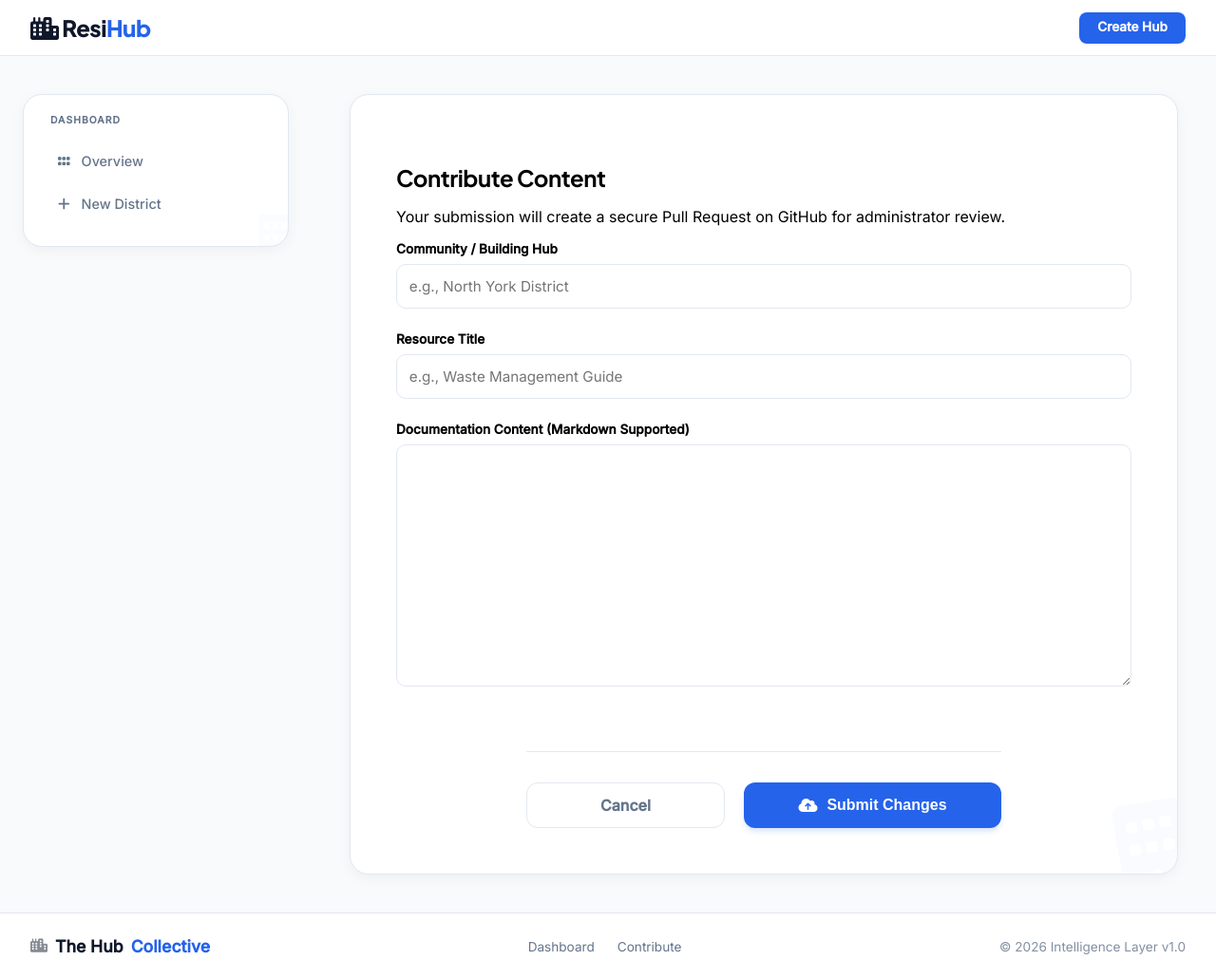
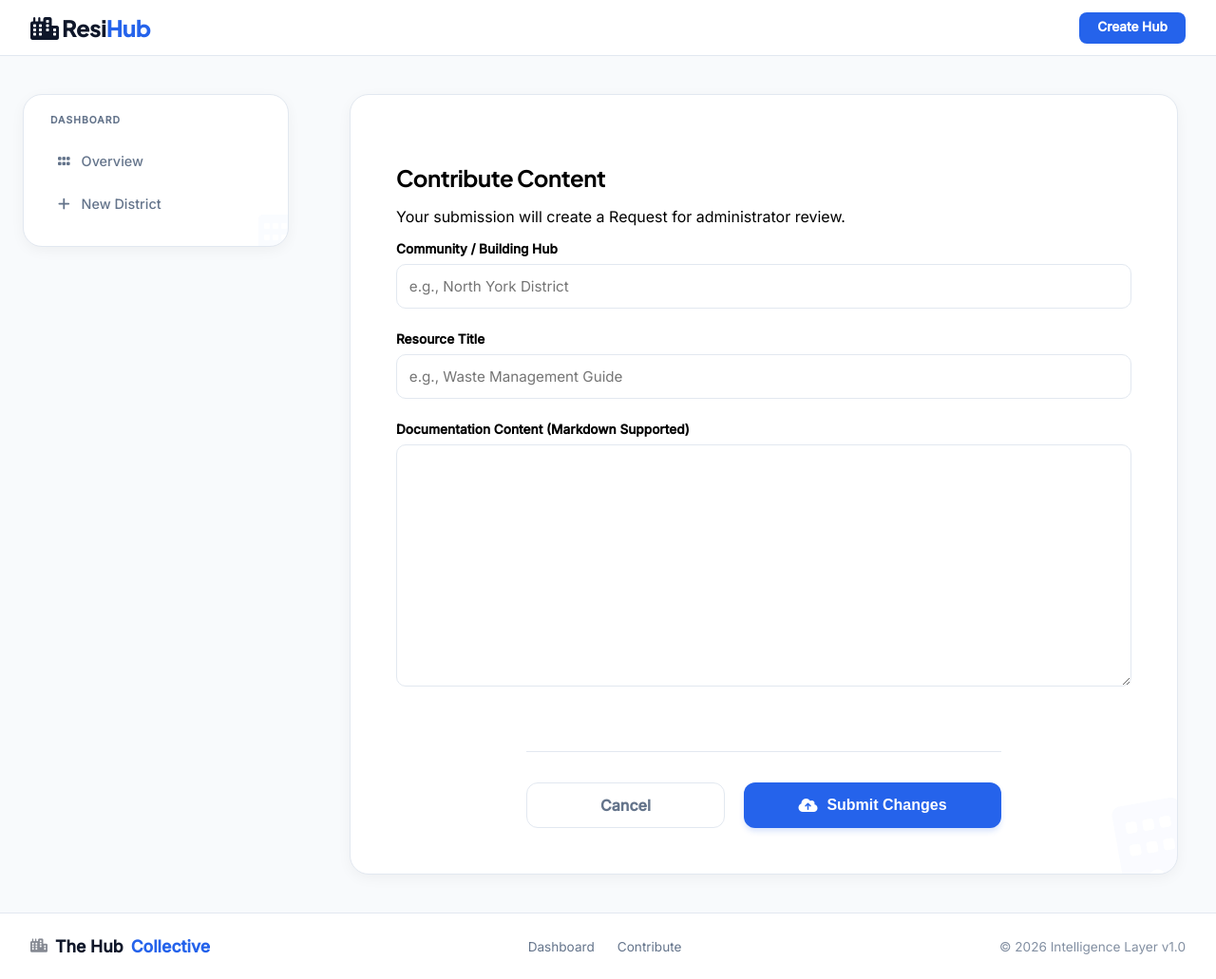
Before and after one commit to dekumar2-lab/lab-community, a Jekyll site: the page built from submit.html, in a window 1280 px wide and 1031 px high. Shown: the whole window at 95% size. Built offline with Jekyll 4.4.1, drawn with Linux system fonts in a browser that asks for light colours; some of the changed lines change nothing that is shown.

```diff
--- a/submit.html
+++ b/submit.html
@@ -6,7 +6,7 @@
 <div class="submission-container">
     <div class="form-header">
         <h1 id="formTitle">Contribute Content</h1>
-        <p>Your submission will create a secure Pull Request on GitHub for administrator review.</p>
+        <p>Your submission will create a Request for administrator review.</p>
     </div>
 
     <form id="submissionForm" class="professional-form">
@@ -87,14 +87,31 @@
                 body: new FormData(e.target)
             });
 
-            if (response.ok) {
-                alert("Success! Changes staged for review.");
-                window.location.href = "{{ site.baseurl }}/";
+           if (response.ok) {
+                // Professional Success State
+                btn.style.background = "#22c55e"; // Success Green
+                btn.innerHTML = '<i class="fa-solid fa-check"></i> Changes Staged!';
+
+                // Optional: add a temporary message above the button
+                const successMsg = document.createElement('p');
+                successMsg.style.color = "#22c55e";
+                successMsg.style.fontWeight = "700";
+                successMsg.style.textAlign = "center";
+                successMsg.style.marginTop = "10px";
+                successMsg.innerText = "Redirecting to community...";
+                btn.parentNode.parentNode.appendChild(successMsg);
+
+                setTimeout(() => {
+                    window.location.href = "{{ site.baseurl }}/";
+                }, 1500);
+            } else {
+                throw new Error("Synchronization failed");
             }
         } catch (err) {
-            btn.disabled = false;
-            btn.innerText = "Retry Submission";
-            alert("Error: " + err.message);
+           btn.disabled = false;
+            btn.style.background = "#ef4444"; // Error Red
+            btn.innerHTML = '<i class="fa-solid fa-triangle-exclamation"></i> Error - Retry?';
+            console.error(err);
         }
     };
 </script>
```
